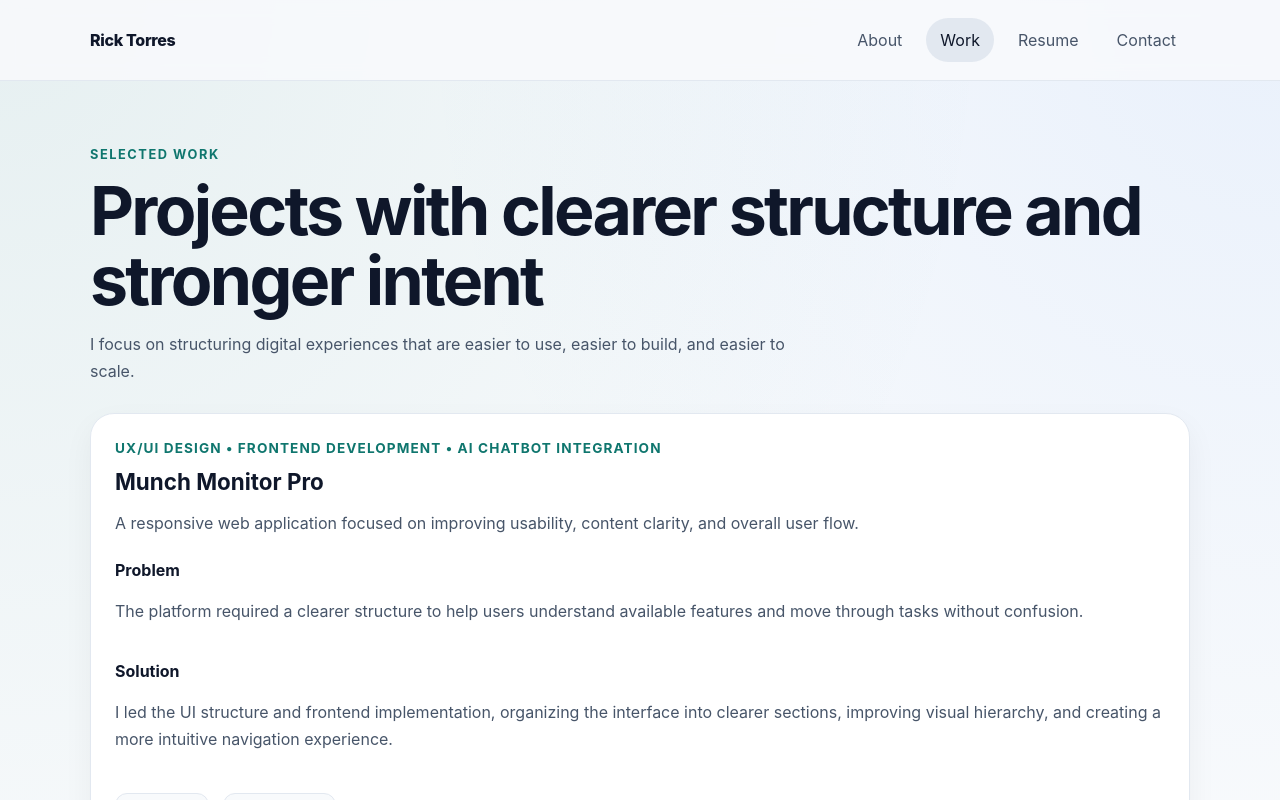
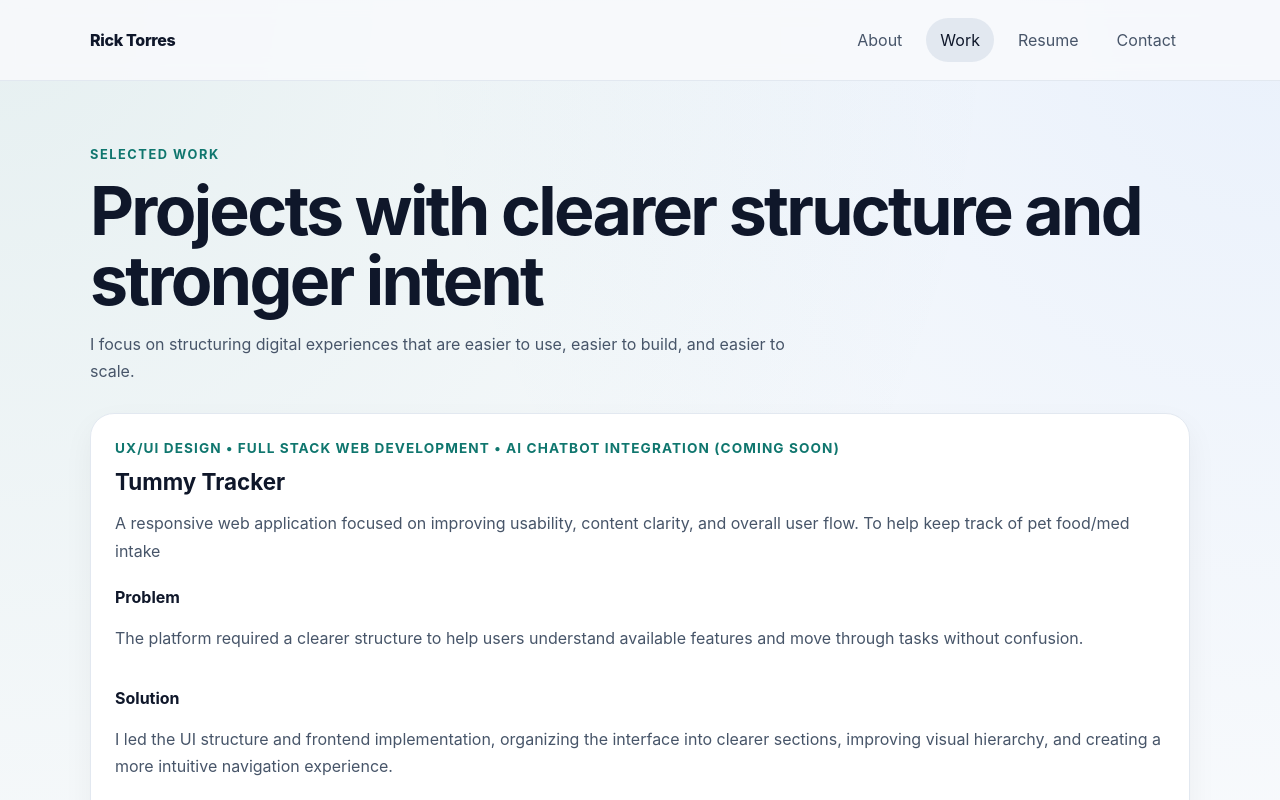
Before and after one commit to rtocastro/dossiyay, a React (Vite) app: page /portfolio in a window 1280 px wide. Shown: the top 800 px of the page. Built offline with nearby package versions, Linux system fonts and the light colour scheme.

Commit message:
update portfolio replaced munch monitor with tummy-tracker

```diff
--- a/src/pages/Portfolio.jsx
+++ b/src/pages/Portfolio.jsx
@@ -1,11 +1,11 @@
 const projects = [
     {
-        title: 'Munch Monitor Pro',
-        liveUrl: 'https://munchmonitorpro.onrender.com',
-        repoUrl: 'https://github.com/Vigneshwarie/munchMonitorPro', // On Viggy's Github, 4/19/2026
-        role: 'UX/UI Design • Frontend Development • AI Chatbot Integration',
+        title: 'Tummy Tracker',
+        liveUrl: 'https://tummy-tracker.onrender.com',
+        repoUrl: 'https://github.com/rtocastro/tummy-tracker', // New version of Munch Monitor
+        role: 'UX/UI Design • Full Stack Web Development • AI Chatbot Integration (coming soon)',
         summary:
-            'A responsive web application focused on improving usability, content clarity, and overall user flow.',
+            'A responsive web application focused on improving usability, content clarity, and overall user flow. To help keep track of pet food/med intake',
         problem:
             'The platform required a clearer structure to help users understand available features and move through tasks without confusion.',
         solution:
```
